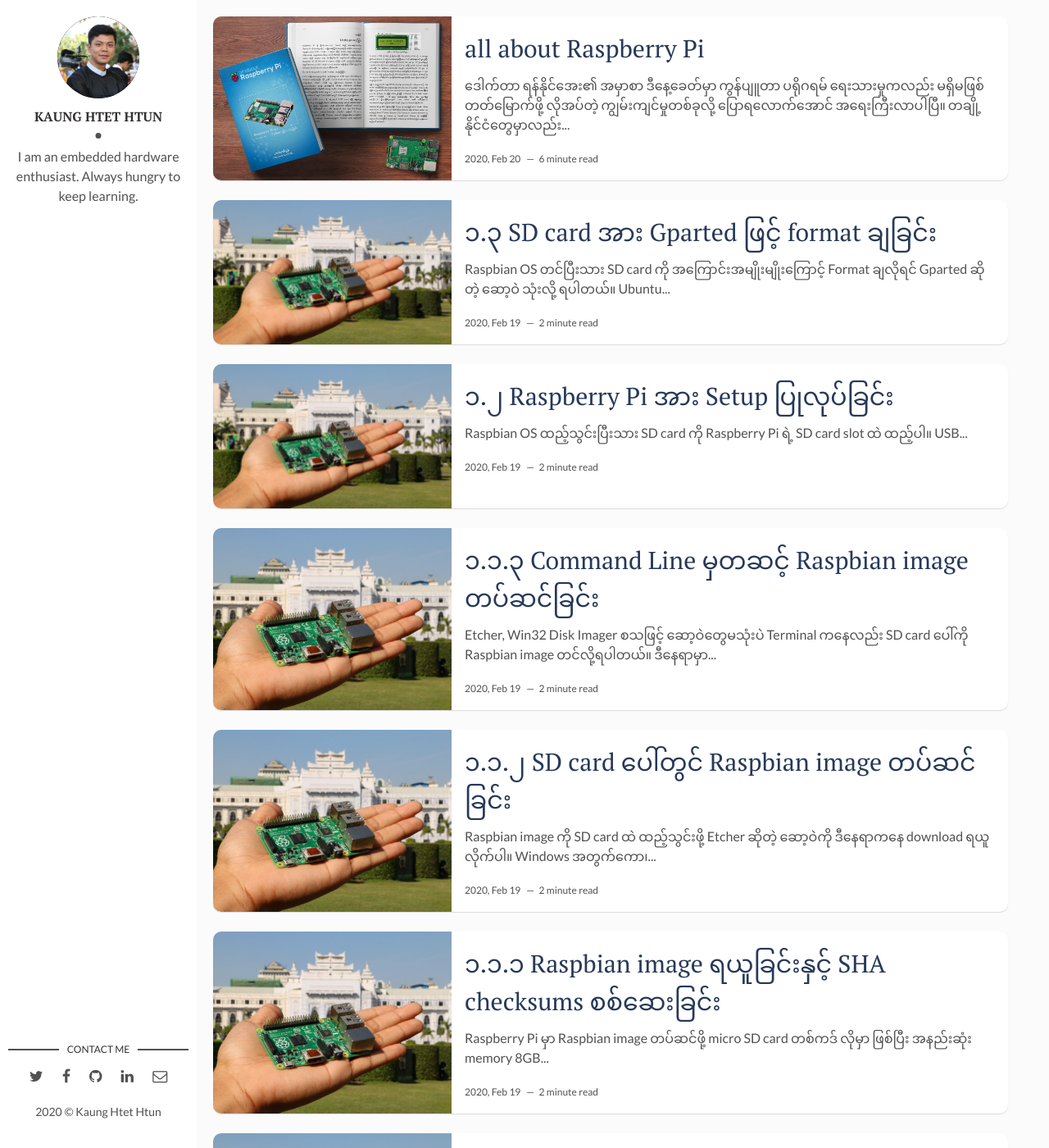
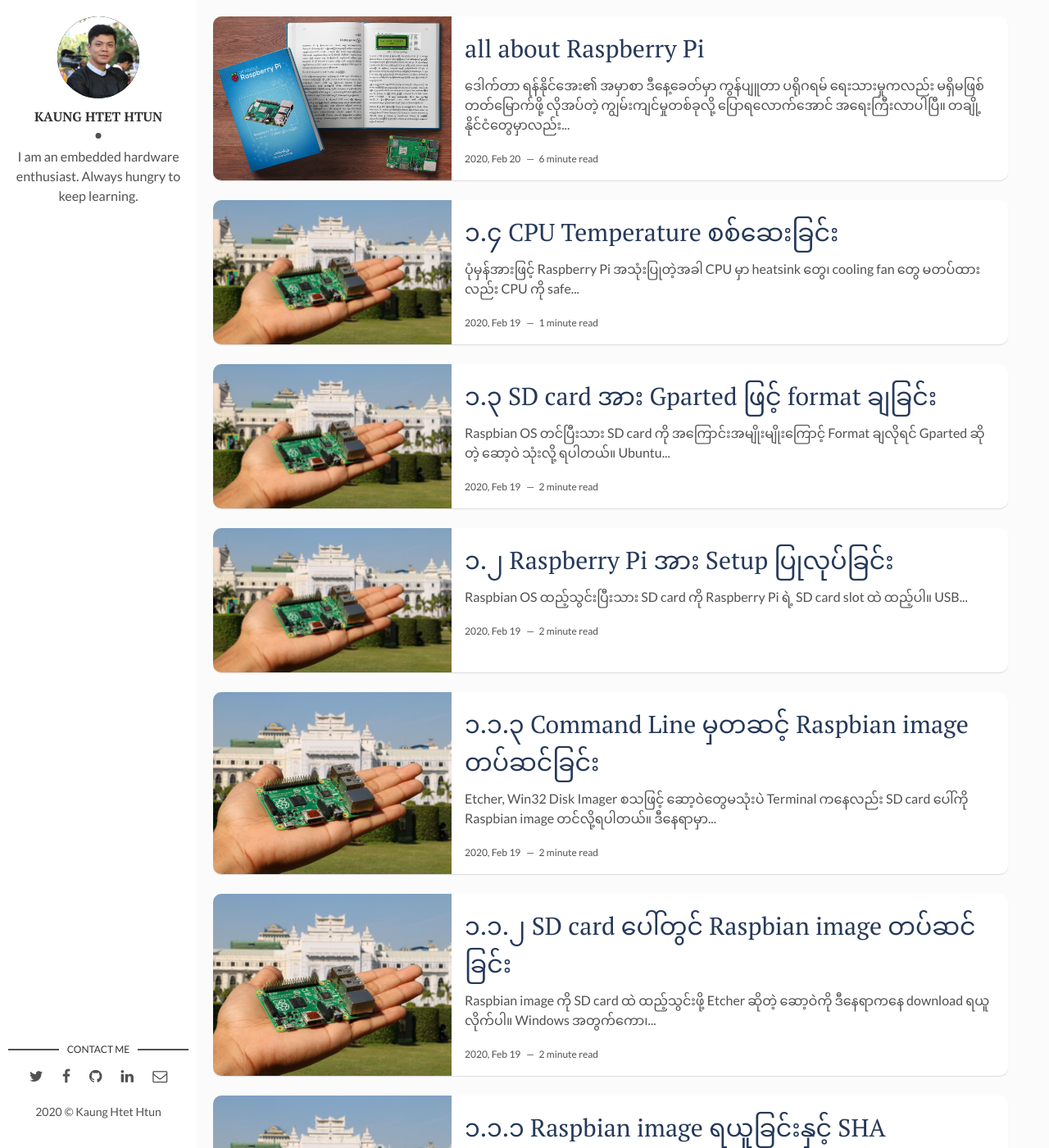
Before and after one commit to kogyikaunghtet/kogyikaunghtet.github.io, a Jekyll site: the page built from index.html, in a window 1280 px wide and 1400 px high. Shown: the whole window at 82% size. Built offline with Jekyll 4.4.1, drawn with Linux system fonts in a browser that asks for light colours; the list of posts is cut into pages by our own code; some of the changed text lies outside the part shown.

Commit message:
Initial commit

```diff
--- /dev/null
+++ b/_posts/2020-02-19-cpu-temp.markdown
@@ -0,0 +1,42 @@
+---
+layout: post
+title: ၁.၄ CPU Temperature စစ်ဆေးခြင်း
+date: 2020-02-19 17:32:20 +0630
+description: Raspberry Pi စာအုပ်
+img: rpibook/raspberry-pi.jpg
+fig-caption: # Add figcaption (optional)
+tags: [Raspberry Pi, Book]
+---
+ပုံမှန်အားဖြင့် Raspberry Pi အသုံးပြုတဲ့အခါ CPU မှာ heatsink တွေ၊ cooling fan တွေ မတပ်ထားလည်း CPU ကို safe temperature မှာ ရှိနေဖို့ Rapsberry Pi က ထိန်းညှိပေးတဲ့အတွက် သုံးလို့ အဆင်ပြေပါတယ်။ ဒါပေမယ့် Face Recognition လို Project တွေ လုပ်ဖို့ OpenCV တင် run တဲ့အခါ CPU usage က 100% ထိ ဖြစ်လာနိုင်ပြီး 85°C လောက်ထိ ပူလာနိုင်ပါတယ်။ heatsink နဲ့ 5V cooling fan လေးတွေက ဈေးလည်း သိပ်မကြီးတဲ့အတွက် တပ်သုံးကြဖို့ အကြံပြုလိုပါတယ်။ အောက်ပါ command ကို Raspberry Pi ရဲ့ Terminal မှာ ရိုက်ထည့်ပြီး CPU temperature ကို စစ်ဆေးကြည့်နိုင်ပါတယ်။
+
+> $ /opt/vc/bin/vcgencmd measure_temp <br />
+> temp=37.0'C
+
+အောက်ပါ command ကို run ရင်တော့ ဒီဂရီ စင်တီဂရိတ်ကို milli တန်ဖိုးနဲ့ ဖော်ပြပေးပါလိမ့်မယ်။
+
+> $ cat /sys/class/thermal/thermal_zone0/temp <br />
+> 37014
+
+အဲ့ဒီ milli degrees centigrade တန်ဖိုးကို 1000 နဲ့ စားပြီး print ထုတ်ပြပေးတဲ့ python program လေးကို ရေးပေးလိုက်ပါတယ်။ cpu.py ဆိုတဲ့ ဖိုင်ကို အောက်ပါ command နဲ့ တည်ဆောက်ပြီး python code တွေကို ထည့်ပေးလိုက်ပါ။
+
+> $ sudo nano cpu.py
+
+{% highlight python %}
+from time import sleep
+while 1:
+  temp = int(open('/sys/class/thermal/thermal_zone0/temp').read()) / 1e3
+  print temp
+  sleep(1)
+{% endhighlight %}
+
+တည်ဆောက်ပြီးရင် အောက်ပါ command အတိုင်း run ကြည့်လိုက်ပါ။ ရပ်လိုရင် Ctrl+C ကို နှိပ်ပါ။
+
+> $ sudo python cpu.py
+
+<p align="center">
+<img src="/assets/img/rpibook/cpu.png">
+<br>
+<a>ပုံ(၁.၂၈) ၊ CPU temperature စစ်ဆေးခြင်း</a>
+</p>
+
+အခန်း(၁)အား ဆက်လက်ဖတ်ရှုရန် - <a style="text-decoration:none" href="https://rpibook.github.io">၁.၅ Raspbian OS အား PC တွင် အသုံးပြုခြင်း</a>
--- a/_posts/2020-02-19-gparted-format.markdown
+++ b/_posts/2020-02-19-gparted-format.markdown
@@ -81,4 +81,4 @@
 <a>ပုံ(၁.၂၇) ၊ SD card Volume Name သတ်မှတ်ပြီး Format ချခြင်း</a>
 </p>
 
-အခန်း(၁)အား ဆက်လက်ဖတ်ရှုရန် - <a style="text-decoration:none" href="https://rpibook.github.io">၁.၄ CPU Temperature စစ်ဆေးခြင်း</a>
+အခန်း(၁)အား ဆက်လက်ဖတ်ရှုရန် - <a style="text-decoration:none" href="https://kogyikaunghtet.github.io/cpu-temp/">၁.၄ CPU Temperature စစ်ဆေးခြင်း</a>
```
Also changed, not shown: assets/img/rpibook/cpu.png (added).
